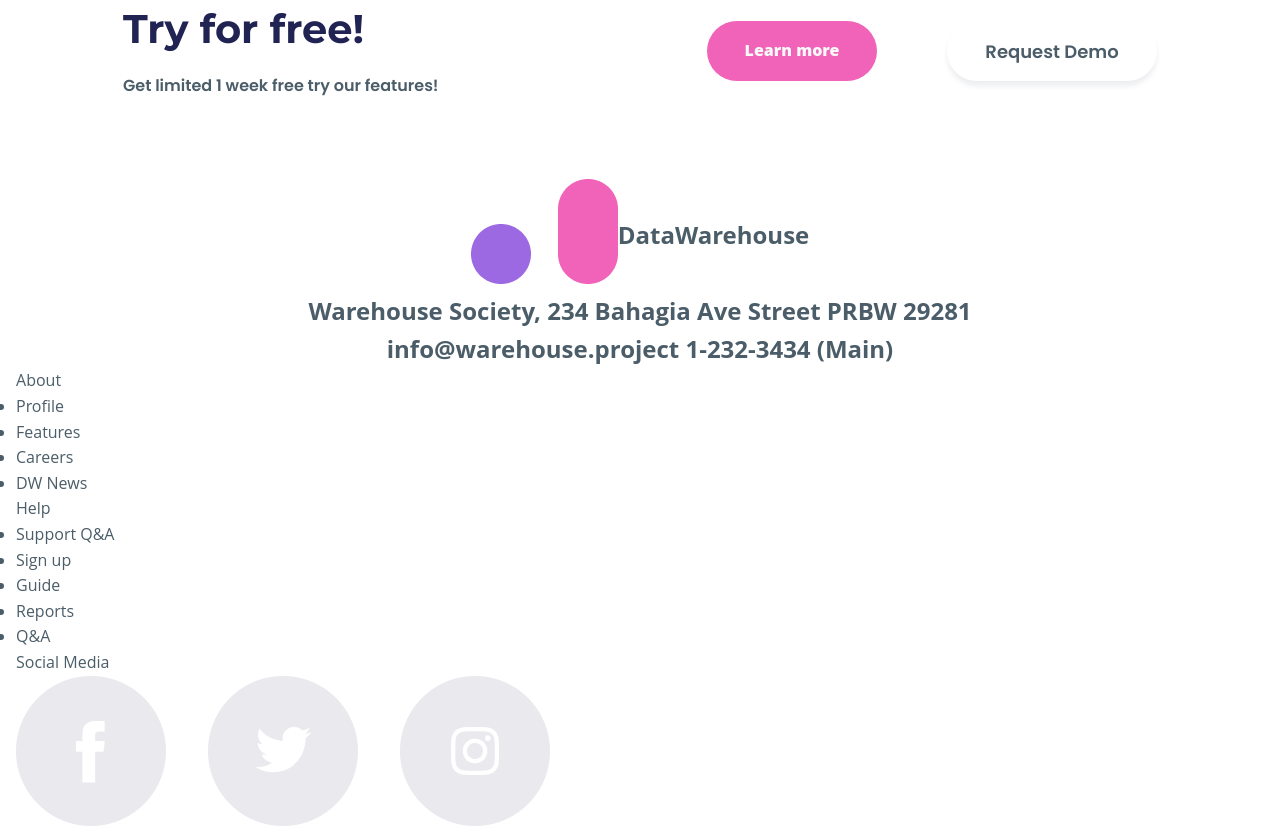
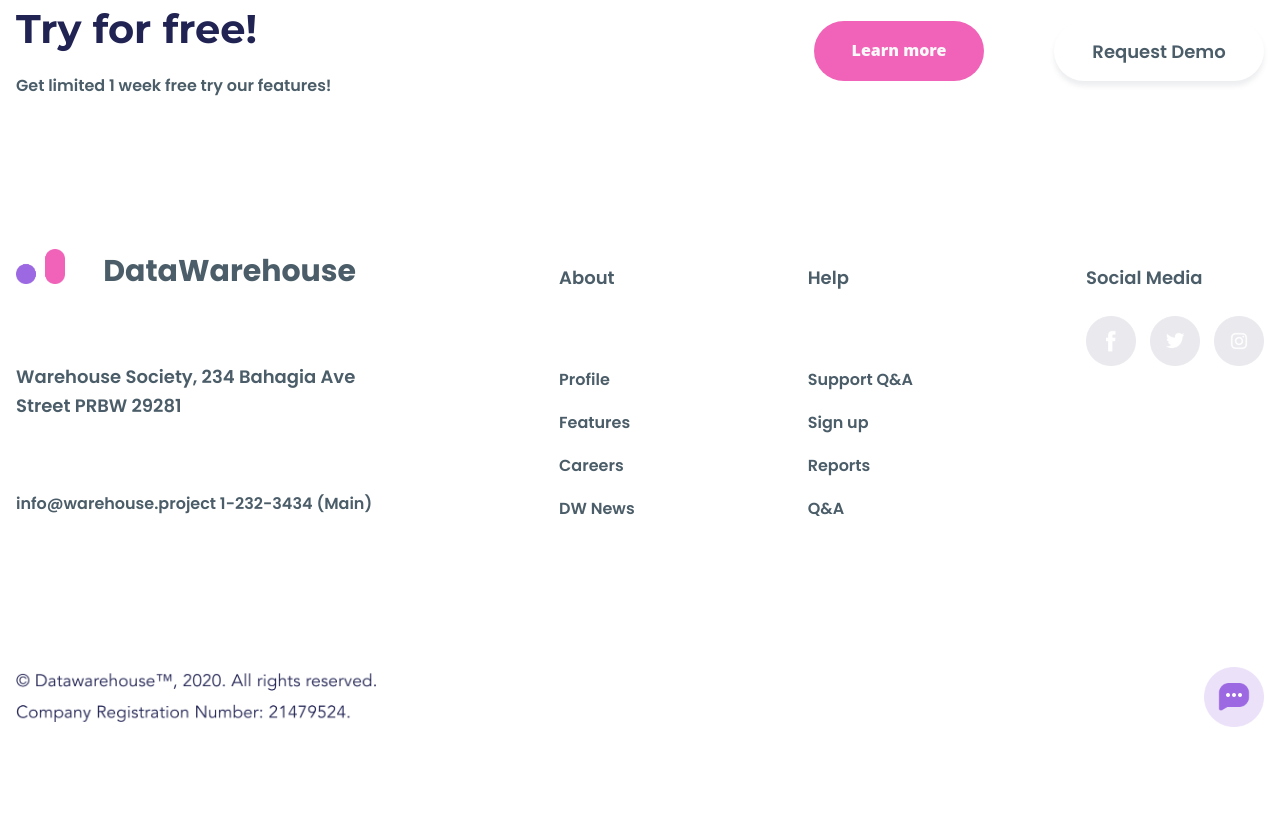
Before and after one commit to ShahabDadKhan/porject-warehouse, a plain HTML site: page index.html in a window 1280 px wide. Shown: the part 2618-3451 px from the top of the page. After the commit the page ends 3425 px from the top, so only its background shows below. Drawn offline with Linux system fonts and the light colour scheme.

Commit message:
Added Index.html & custom.css

```diff
--- a/css/style.css
+++ b/css/style.css
@@ -130,22 +130,81 @@ body {
 .image-3 {
   width: 100%; }
 
+.image-4 {
+  width: 360px;
+  height: 50px; }
+
+.image-5 {
+  width: 60px;
+  height: 60px; }
+
 .rectangle {
   background-color: var(--color-grey-light-1); }
 
-.footer__up-a {
+.footer__up {
+  height: 408px;
   display: flex;
   justify-content: space-between;
   align-items: center;
   flex-direction: row;
-  flex-direction: column; }
-
-.footer__up-1 {
-  display: flex;
-  justify-content: space-between;
-  align-items: center;
-  flex-direction: row;
-  align-items: center; }
+  align-items: baseline; }
+  .footer__up-logo {
+    width: 49px;
+    height: 35px; }
+  .footer__up-a {
+    width: 370px;
+    height: 100%;
+    display: flex;
+    justify-content: space-between;
+    align-items: center;
+    flex-direction: row;
+    align-items: flex-start;
+    flex-direction: column;
+    justify-content: space-evenly; }
+  .footer__up-b {
+    display: flex;
+    justify-content: space-between;
+    align-items: center;
+    flex-direction: row;
+    height: 100%;
+    align-items: flex-start;
+    flex-direction: column;
+    justify-content: space-evenly; }
+  .footer__up-1 {
+    display: flex;
+    justify-content: space-between;
+    align-items: center;
+    flex-direction: row;
+    align-items: center;
+    width: 340px; }
+  .footer__up-d {
+    width: 178px;
+    height: 110px;
+    display: flex;
+    justify-content: space-between;
+    align-items: center;
+    flex-direction: row;
+    flex-direction: column;
+    align-items: flex-start; }
+  .footer__up-sm {
+    width: 178px; }
+  .footer__up-about {
+    height: 155px; }
+    .footer__up-about-1 {
+      list-style: none;
+      font-family: Poppins;
+      font-weight: 400;
+      font-size: 16px;
+      line-height: 26px;
+      color: var(--color-grey-dark-2);
+      display: flex;
+      justify-content: space-between;
+      align-items: center;
+      flex-direction: row;
+      flex-direction: column;
+      justify-content: space-between;
+      height: 100%;
+      align-items: flex-start; }
 
 .section-2 {
   display: flex;
@@ -212,7 +271,7 @@ body {
   justify-content: space-between;
   align-items: center;
   flex-direction: row;
-  justify-content: center;
+  justify-content: space-between;
   margin: 80px 0px; }
   .section-4-left {
     width: 584px;
@@ -226,6 +285,21 @@ body {
     width: 450px;
     display: flex;
     justify-content: space-between; }
+
+.section-6 {
+  width: 100%;
+  height: 220px;
+  display: flex;
+  justify-content: space-between;
+  align-items: center;
+  flex-direction: row;
+  flex-direction: row; }
+  .section-6-left {
+    width: 360px;
+    height: 50px; }
+  .section-6-right {
+    width: 60px;
+    height: 60px; }
 
 .container {
   width: 1248px;
@@ -315,5 +389,12 @@ body {
   line-height: 26px;
   color: var(--color-grey-dark-2); }
 
+.heading__secondary-3 {
+  font-family: Poppins;
+  font-weight: 800;
+  font-size: 20px;
+  line-height: 32px;
+  font-weight: 900; }
+
 .try-margin {
   margin-bottom: 18px; }
--- a/index.html
+++ b/index.html
@@ -243,7 +243,7 @@
           <div class="footer__up-a">
             <div class="footer__up-1">
               <div class="footer__up-1-items">
-                <img src="/img/Logo.png" alt="logo" />
+                <img src="/img/Logo.png" alt="logo" class="footer__up-logo" />
               </div>
               <div class="heading__secondary-3">
                 <h2>DataWarehouse</h2>
@@ -251,22 +251,22 @@
             </div>
 
             <div class="info">
-              <h2 class="heading__secondary-3">
+              <h2 class="heading__secondary-1">
                 Warehouse Society, 234 Bahagia Ave Street PRBW 29281
               </h2>
             </div>
 
             <div class="address">
-              <h2 class="heading__secondary-3">
+              <h2 class="heading__secondary-2">
                 info@warehouse.project 1-232-3434 (Main)
               </h2>
             </div>
           </div>
 
           <div class="footer__up-b">
-            <div class="footer__hs3">About</div>
-            <div class="footer__about-1">
-              <ul class="about__down">
+            <div class="footer__hs3 heading__secondary-1">About</div>
+            <div class="footer__up-about">
+              <ul class="footer__up-about-1 heading__secondary-2">
                 <li>Profile</li>
                 <li>Features</li>
                 <li>Careers</li>
@@ -275,13 +275,13 @@
             </div>
           </div>
 
-          <div class="footer__up-c">
-            <div class="footer__hs3">Help</div>
-            <div class="footer__help-1">
-              <ul class="help__down">
+          <div class="footer__up-b">
+            <div class="footer__hs3 heading__secondary-1">Help</div>
+            <div class="footer__up-about">
+              <ul class="footer__up-about-1 heading__secondary-2">
                 <li>Support Q&A</li>
                 <li>Sign up</li>
-                <li>Guide</li>
+                <!-- <li>Guide</li> -->
                 <li>Reports</li>
                 <li>Q&A</li>
               </ul>
@@ -289,17 +289,28 @@
           </div>
 
           <div class="footer__up-d">
-            <div class="footer__hs3">Social Media</div>
-            <div class="footer__sm-1">
-              <img src="/img/SM.png" alt="SM" />
+            <div class="footer__hs3 heading__secondary-1">Social Media</div>
+            <div class="footer__up-sm-1">
+              <img src="/img/SM.png" alt="SM" class="footer__up-sm" />
             </div>
           </div>
         </div>
       </div>
     </div>
 
-    <div class="section-5">
-      <div class="container"></div>
+    <div class="container">
+      <div class="section-6">
+        <div class="section-6-left">
+          <img
+            src="/img/© Datawarehouse™, 2020. All rights reserved. Company Registration Number_ 21479524..png"
+            alt="image-4"
+            class="image-4"
+          />
+        </div>
+        <div class="section-6-right">
+          <img src="/img/Group 64.png" alt="image-5" class="image-5" />
+        </div>
+      </div>
     </div>
   </body>
 </html>
--- a/sass/_components.scss
+++ b/sass/_components.scss
@@ -106,6 +106,16 @@
   &-3 {
     width: 100%;
   }
+
+  &-4 {
+    width: 360px;
+    height: 50px;
+  }
+
+  &-5 {
+    width: 60px;
+    height: 60px;
+  }
 }
 
 .rectangle {
@@ -115,12 +125,74 @@
 }
 
 .footer__up {
+  // width: 408px;
+  height: 408px;
+  @include flexbox;
+  align-items: baseline;
+
+  &-logo {
+    width: 49px;
+    height: 35px;
+  }
   &-a {
+    width: 370px;
+    height: 100%;
     @include flexbox;
+    align-items: flex-start;
     flex-direction: column;
+    justify-content: space-evenly;
   }
+
+  &-b {
+    @include flexbox;
+    height: 100%;
+    // display: flex;
+    align-items: flex-start;
+    flex-direction: column;
+    justify-content: space-evenly;
+  }
+
   &-1 {
     @include flexbox;
     align-items: center;
+
+    width: 340px;
+  }
+
+  &-d {
+    width: 178px;
+    height: 110px;
+    @include flexbox;
+    flex-direction: column;
+    align-items: flex-start;
+  }
+
+  &-sm {
+    width: 178px;
+  }
+
+  &-about {
+    height: 155px;
+
+    &-1 {
+      list-style: none;
+      @include hs2;
+      @include flexbox;
+      flex-direction: column;
+      // align-items: none;
+      justify-content: space-between;
+
+      height: 100%;
+      // display: flex;
+      // justify-content: space-between;
+      align-items: flex-start;
+    }
+
+    // @include hs2;
+    // height: 155px;
+    // @include flexbox;
+    // flex-direction: column;
+    // align-items: none;
+    // justify-content: space-between;
   }
 }
--- a/sass/_layout.scss
+++ b/sass/_layout.scss
@@ -80,7 +80,7 @@
 
 .section-4 {
   @include flexbox;
-  justify-content: center;
+  justify-content: space-between;
   // flex-direction: row;
   margin: 80px 0px;
 
@@ -98,3 +98,21 @@
     justify-content: space-between;
   }
 }
+
+.section-6 {
+  width: 100%;
+  height: 220px;
+
+  @include flexbox;
+  flex-direction: row;
+
+  &-left {
+    width: 360px;
+    height: 50px;
+  }
+
+  &-right {
+    width: 60px;
+    height: 60px;
+  }
+}
--- a/sass/_mixins.scss
+++ b/sass/_mixins.scss
@@ -51,3 +51,8 @@
   font-size: 20px;
   line-height: 32px;
 }
+
+@mixin hs4 {
+  font-family: Poppins;
+  font-weight: 900;
+}
--- a/sass/_typography.scss
+++ b/sass/_typography.scss
@@ -93,6 +93,11 @@
     &-2 {
       @include hs2;
     }
+
+    &-3 {
+      @include hs3;
+      font-weight: 900;
+    }
   }
 }
 
```
